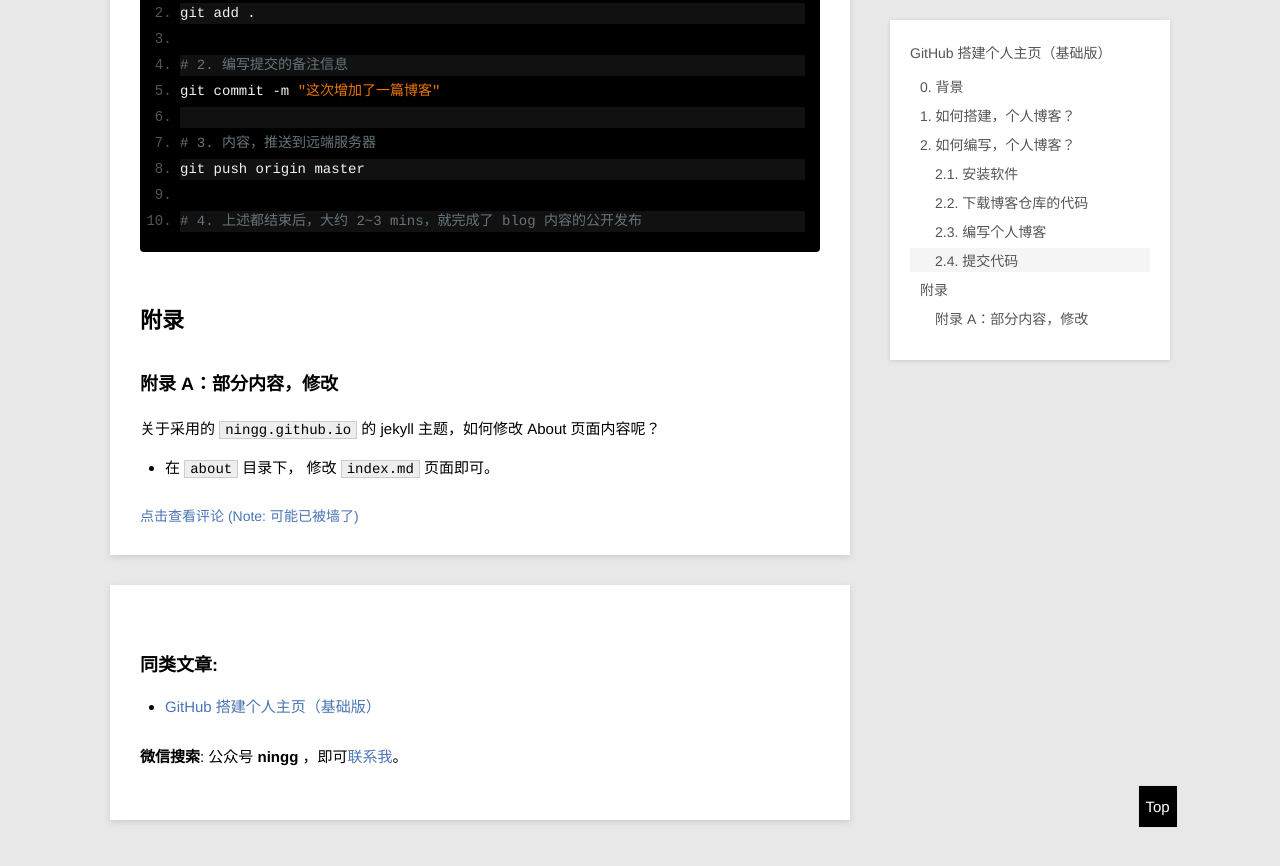
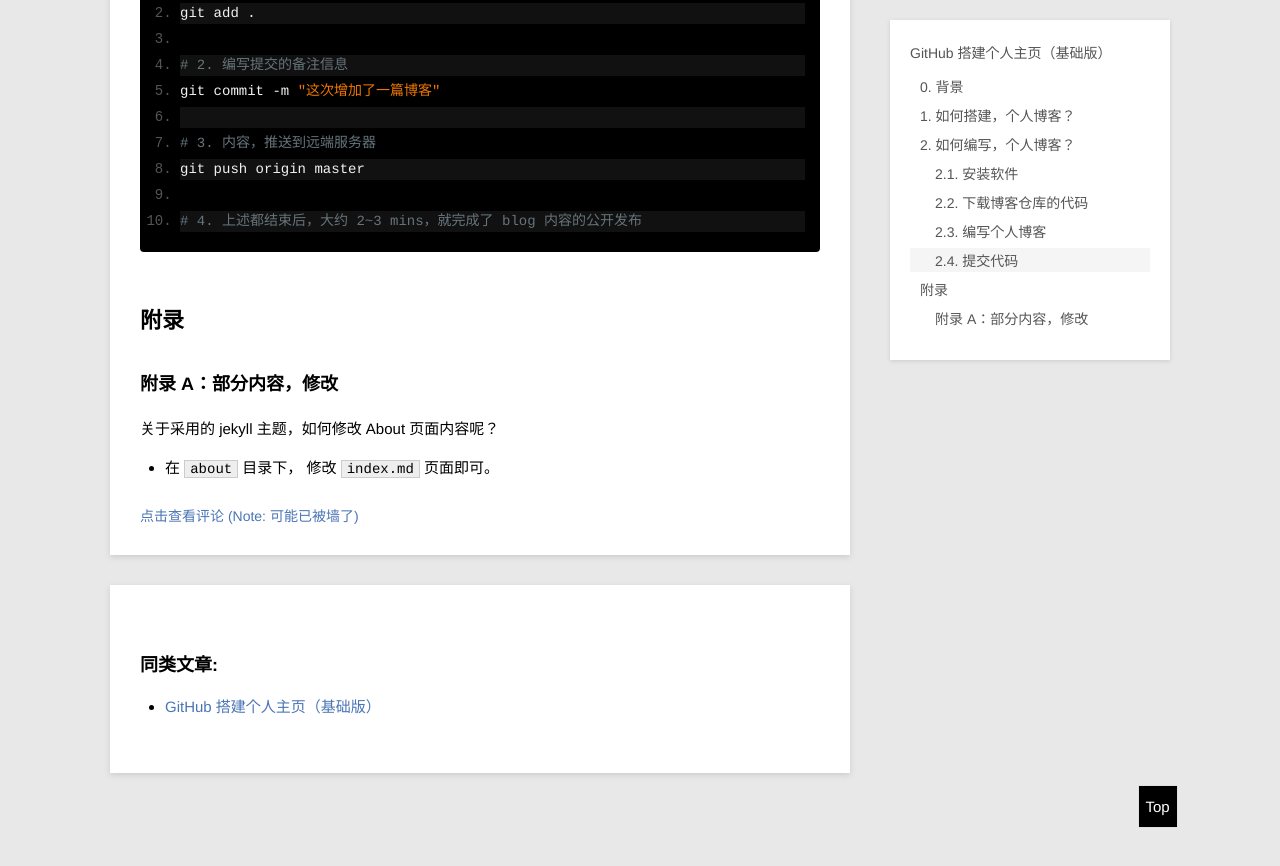
Before and after one commit to DXXXX/DXXXX.github.io, a Jekyll site: the page built from _posts/blog/2019-04-14-build-blog-with-github-with-windows.md, in a window 1280 px wide and 900 px high, scrolled down 2558 px. Shown: the top 866 px of the window. Built offline with Jekyll 4.4.1, drawn with Linux system fonts in a browser that asks for light colours.

Commit message:
feature: 删除不匹配的个人配置

```diff
--- a/_layouts/default.html
+++ b/_layouts/default.html
@@ -27,9 +27,7 @@
             <a class="home-follow" href="#" title="Contact Me">+</a>
         </div>
         <div class="home-contact">
-            <a href="http://weibo.com/ggningg/" target="_blank" style="margin-left:-5px;"><img src="http://www.weibo.com/favicon.ico" alt="" width="25"/></a>
-            <a href="http://www.douban.com/people/ggningg/" target="_blank" style="text-align:center;"><img src="http://www.douban.com/favicon.ico" alt="" width="22"/></a>
-			<a href="http://github.com/ningg" alt="" target="_blank" style="text-align:right;"><img src="/images/github-icon-small.png" width="22"/></a>
+			<a href="http://github.com/dxxxx" alt="" target="_blank" style="text-align:right;"><img src="/images/github-icon-small.png" width="22"/></a>
         </div>
     </div>
 
--- a/_layouts/post.html
+++ b/_layouts/post.html
@@ -21,16 +21,14 @@ layout: default
 
         <div id="disqus_container">
             <div style="margin-bottom:20px" class="right">
-				<wb:share-button appkey="2306590132" addition="simple" type="button" ralateUid="2356527183"></wb:share-button>
             </div>
 	    <a href="#" class="comment" onclick="return false;">点击查看评论 (Note: 可能已被墙了)</a>
             <div id="disqus_thread"></div>
         </div>
     </div>
 
-    <div id="sidenav-id" class="sidenav">
-        <iframe width="100%" height="75" class="share_self"  frameborder="0" scrolling="no" src="http://widget.weibo.com/weiboshow/index.php?language=&width=0&height=550&fansRow=2&ptype=1&speed=0&skin=1&isTitle=0&noborder=0&isWeibo=0&isFans=0&uid=2356527183&verifier=1ccfb61e&colors=d6f3f7,ffffff,666666,0082cb,ecfbfd&dpc=1"></iframe>
-    </div>
+
+    <div id="sidenav-id" class="sidenav"></div>
 
     <div class="related-post">
         <h3>同类文章:</h3>
@@ -55,7 +53,6 @@ layout: default
             {% endif %}
         {% endfor %}
 
-        <p><strong>微信搜索</strong>: 公众号 <strong>ningg</strong> ，即可<a href="{{ site.url }}/about" target="_blank">联系我</a>。</p>
     </div>
 
 </div>
--- a/_posts/blog/2019-04-14-build-blog-with-github-with-windows.md
+++ b/_posts/blog/2019-04-14-build-blog-with-github-with-windows.md
@@ -115,7 +115,7 @@ git push origin master
 
 ### 附录 A：部分内容，修改
 
-关于采用的 `ningg.github.io` 的 jekyll 主题，如何修改 About 页面内容呢？
+关于采用的 jekyll 主题，如何修改 About 页面内容呢？
 
 * 在 `about` 目录下， 修改 `index.md` 页面即可。
 
--- a/js/post.js
+++ b/js/post.js
@@ -205,7 +205,7 @@ $(document).ready(function(){
 
     //***********************
     //**评论的代码也删掉哦***
-    window.disqus_shortname = 'ningg'; // required: replace example with your forum shortname(register on DISQUS)
+    window.disqus_shortname = 'dxxxx'; // required: replace example with your forum shortname(register on DISQUS)
     /*(function() {
       var dsq = document.createElement('script'); dsq.type = 'text/javascript'; dsq.async = true;
       dsq.src = 'http://' + disqus_shortname + '.disqus.com/embed.js';
```
Also changed, not shown: favicon.ico, favicon.jpeg (added).
